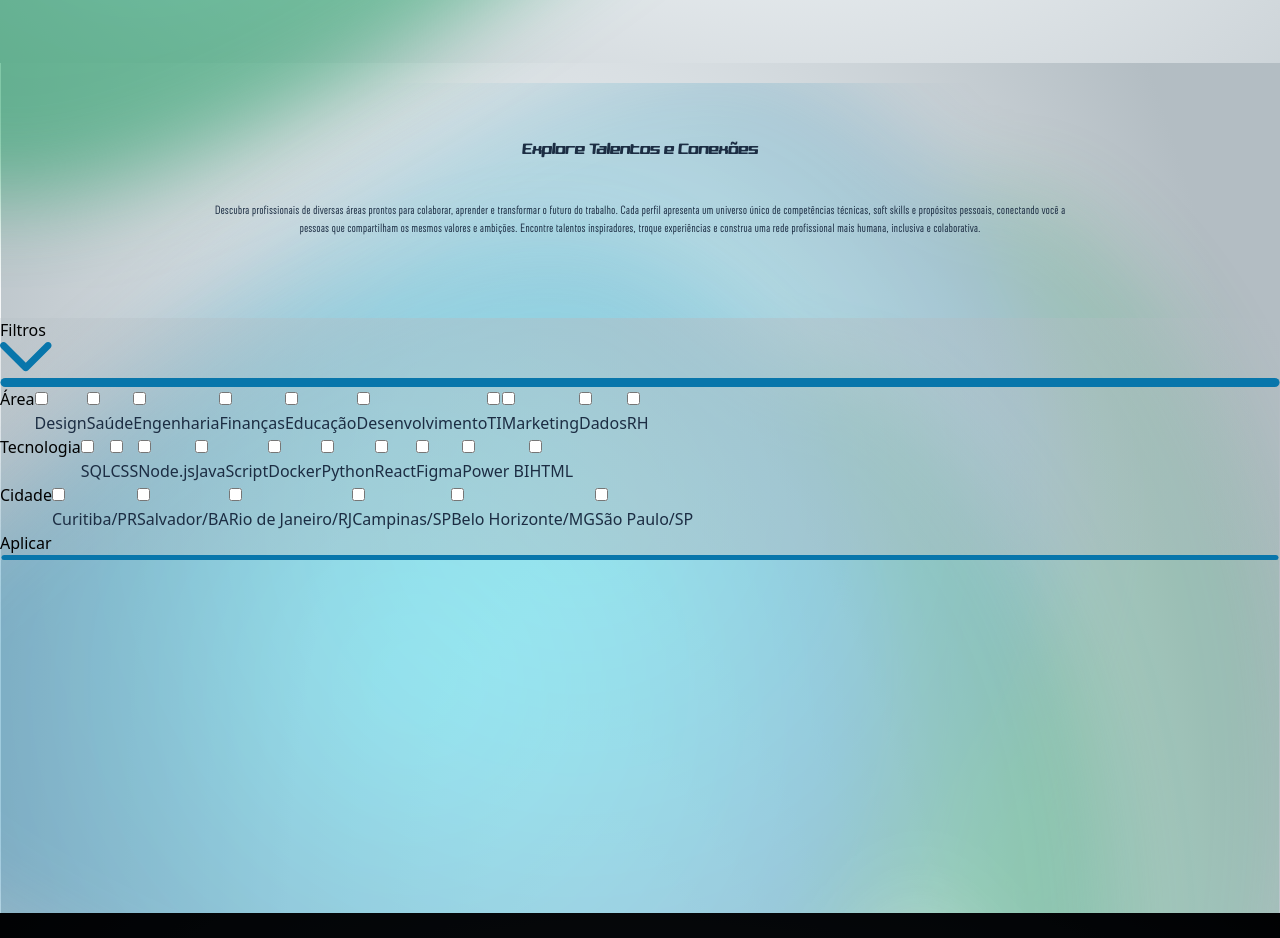
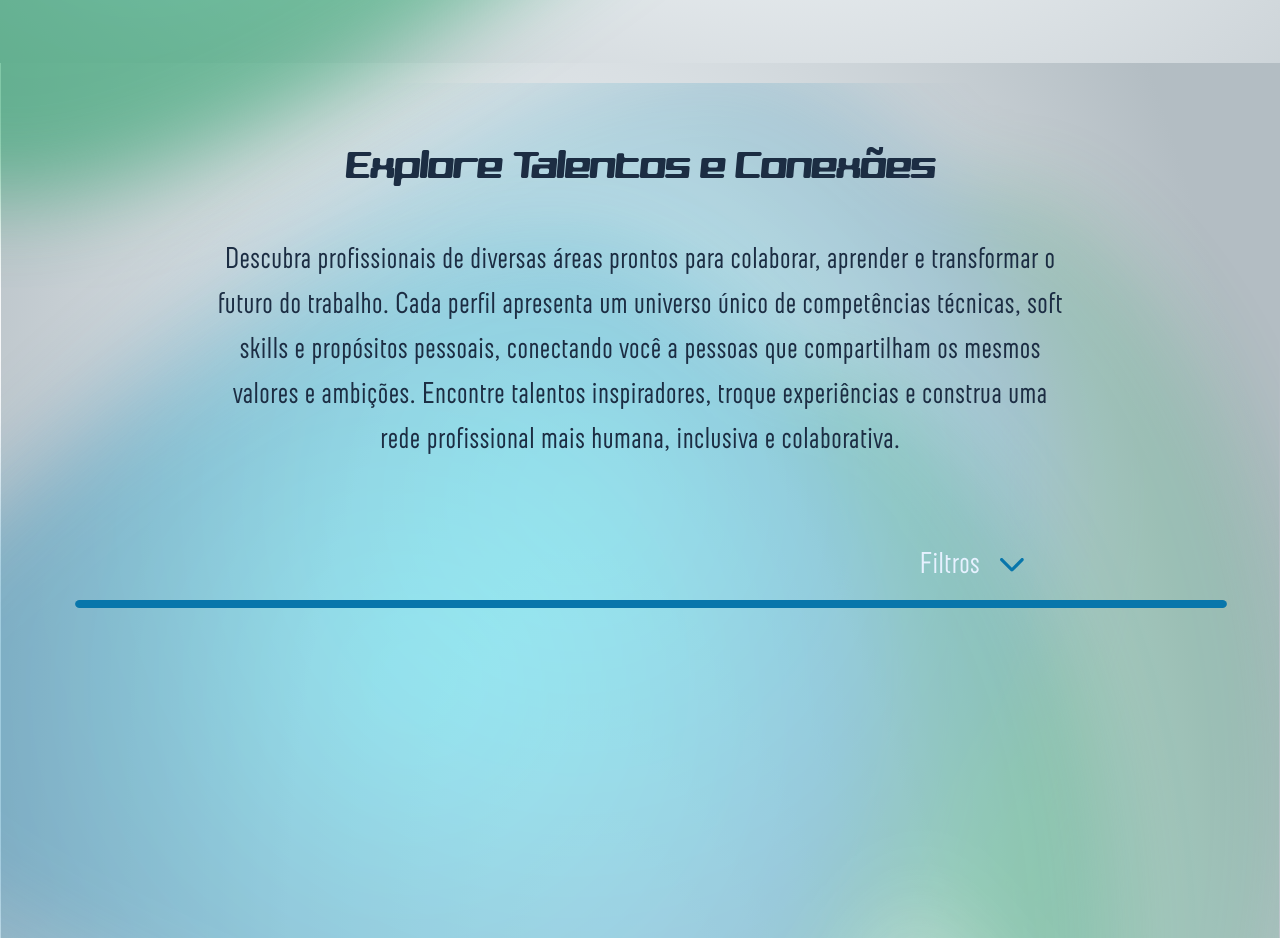
Before and after one commit to YasminAmorimAffonso/GlobalSolution02-2025, a React (Vite) app: page / in a window 1280 px wide. Shown: the part 1880-2818 px from the top of the page. Built offline with nearby package versions, Linux system fonts and the light colour scheme.

Commit message:
filtros modo claro

```diff
--- a/src/Home.css
+++ b/src/Home.css
@@ -1,3 +1,38 @@
+input[type="checkbox"] {
+
+    appearance: none;
+    -webkit-appearance: none;
+    background-color: transparent;
+    border: 2px solid #1C2D43;
+    width: 18px;
+    height: 18px;
+    border-radius: 4px;
+    cursor: pointer;
+    position: relative;
+
+
+
+}
+
+input[type="checkbox"]:checked {
+
+    background-color: #1C2D43;
+
+}
+
+
+input[type="checkbox"]:checked::after {
+
+    content: "✔";
+    color: white;
+    font-size: 17px;
+    position: absolute;
+    left: 2.75px;
+    top: -5px;
+
+}
+
+
 #secHero {
 
     background-image: url("/assets/imgs/fundoSecHero.svg");
@@ -13,7 +48,8 @@
 }
 
 
-#secMiddle, #secMiddleEscura {
+#secMiddle,
+#secMiddleEscura {
 
     img {
 
@@ -77,28 +113,126 @@
 
     background-size: cover;
 
-    h1, p {
+    h1,
+    p {
 
         color: #1C2D43;
 
     }
 
+    h4 {
 
-    #secFiltros {
+        font-family: "neubau";
+
+        color: #E6F1FF;
+
+        font-size: 25px;
+
+    }
+
+
+
+    #contentFiltros-home {
 
         background-image: url("/assets/imgs/fundoFiltros.svg");
 
         background-size: cover;
+        background-repeat: no-repeat;
+
+        h6 {
+
+            font-weight: bold;
+
+            font-size: 25px;
+
+        }
+
+        p {
+
+            font-size: 20px;
+
+        }
+
+
+        h6,
+        p {
+
+            font-family: "neubau";
+
+            color: #E6F1FF;
+
+        }
+
+
+        #buttonAplicar {
+
+            background-image: url("/assets/imgs/buttonAplicarFiltro.svg");
+
+            background-size: contain;
+            background-repeat: no-repeat;
+            background-position: center;
+
+            color: #E6F1FF;
+
+            font-weight: bold;
+
+        }
 
     }
-/*
-    #secFiltrosEscura {
+
+    #contentFiltrosEscuro-home {
 
         background-image: url("/assets/imgs/fundoFiltrosEscuro.svg");
 
         background-size: cover;
 
-    } */
+
+        h6 {
+
+            font-weight: bold;
+
+            font-size: 25px;
+
+        }
+
+        p {
+
+            font-size: 20px;
+
+        }
+
+
+        h6,
+        p {
+
+            font-family: "neubau";
+
+            color: #E6F1FF;
+
+        }
+
+
+        #buttonAplicarEscuro {
+
+            background-color: #0e9a59c4;
+
+            font-weight: bold;
+
+        }
+
+    }
+
+
+
+    #buttonAplicar:hover {
+
+        cursor: pointer;
+
+        scale: 110%;
+
+        transition: 0.3s;
+
+    }
 
 }
 
@@ -110,13 +244,15 @@
     background-position: -100px;
     background-size: cover;
 
-    h1, p {
+    h1,
+    p {
 
         color: #E6F1FF;
 
     }
 
 }
+
 
 
 @media (min-width: 768px) {
@@ -254,6 +390,43 @@
             }
 
         }
+
+        #secPerfis {
+
+            h1 {
+
+                font-size: 30px;
+
+            }
+
+            p {
+
+                font-size: 18px;
+
+            }
+
+            #secFiltros {
+
+
+                #linhaUpSecFiltros {
+
+                    width: 80%;
+
+                    margin-left: 100px;
+
+                }
+
+            }
+
+        }
+
+
+        #secPerfisEscura {
+
+            #secFiltrosEscura {}
+
+        }
+
 
     }
 
@@ -412,6 +585,75 @@
 
         }
 
+
+        #secPerfis {
+
+            h1 {
+
+                font-size: 40px;
+
+            }
+
+            >p {
+
+                font-size: 30px;
+
+            }
+
+            h4 {
+
+                font-size: 30px;
+
+            }
+
+            #secFiltros {
+
+
+                #linhaUpSecFiltros {
+
+                    width: 90%;
+
+                    margin-left: 75px;
+
+                }
+
+                #contentFiltros-home {
+
+                    div {
+
+                        margin-left: 30px;
+
+                        div {
+
+                            display: flex;
+
+                            align-items: baseline;
+
+                            height: 100%;
+
+                            p {
+
+                                font-size: 25px;
+
+                            }
+
+                        }
+
+                    }
+
+                }
+
+            }
+
+        }
+
+        #secPerfisEscura {
+
+            #secFiltrosEscura {}
+
+        }
+
+
     }
 
 }
--- a/src/Home.jsx
+++ b/src/Home.jsx
@@ -26,7 +26,10 @@ export default function Home() {
   const [linhaUpSecFiltros, setlinhaUpSecFiltros] = useState("/assets/imgs/linhaFiltrosClaro1.svg");
   const [linhaDownSecFiltros, setlinhaDownSecFiltros] = useState("/assets/imgs/linhaFiltrosClaro2.svg");
   const [arrowSecFiltros, setArrowSecFiltros] = useState("/assets/imgs/setaFiltrosClaro.svg");
+  const [colorButton, setColorButton] = useState("buttonAplicar");
   const [colorCard, setColorCard] = useState("card");
+  const [filtrosAberto, setFiltrosAberto] = useState(false);
+
 
   const areas = [...new Set(perfis.map(p => p.area))];
   const cidades = [...new Set(perfis.map(p => p.localizacao))];
@@ -66,6 +69,8 @@ export default function Home() {
 
         setArrowSecFiltros("/assets/imgs/setaFiltrosEscuro.svg");
 
+        setColorButton("buttonAplicarEscuro");
+
         setColorCard("cardEscuro");
 
       }
@@ -87,6 +92,8 @@ export default function Home() {
         setlinhaDownSecFiltros("/assets/imgs/linhaFiltrosClaro2.svg");
 
         setArrowSecFiltros("/assets/imgs/setaFiltrosClaro.svg");
+
+        setColorButton("buttonAplicar");
 
         setColorCard("card");
 
@@ -172,7 +179,7 @@ export default function Home() {
 
         <img id='forma2' src="/assets/imgs/Forma2.svg" alt="Forma 2" className='absolute w-[1000px] translate-y-[1100px] translate-x-[-75px] z-0' />
 
-        <div id={secPerfis} className='h-[1000px] -mb-[150px] flex flex-col items-center pt-[75px]'>
+        <div id={secPerfis} className='h-[1500px] -mb-[150px] flex flex-col items-center pt-[75px]'>
 
 
           <h1 className='font-[cyrovoid] z-1'>Explore Talentos e Conexões</h1>
@@ -183,31 +190,53 @@ export default function Home() {
             Encontre talentos inspiradores, troque experiências e construa uma rede profissional mais humana, inclusiva e colaborativa.</p>
 
 
-          <div id={secFiltros}>
+          <div id={secFiltros} className='z-1 w-screen'>
 
-            <div>
+            <div className='flex flex-row w-4/5 justify-end pb-3'>
 
-              <h4>Filtros</h4>
+              <h4 className='mr-5'>Filtros</h4>
 
-              <button><img src={arrowSecFiltros} alt="" /></button>
+              <button onClick={() => setFiltrosAberto(!filtrosAberto)} className="transition-transform duration-300"><img src={arrowSecFiltros} alt="Abrir Filtros" className={`w-6 h-6 transition-transform duration-300 ${filtrosAberto ? "rotate-180" : "rotate-0"}`} /></button>
 
             </div>
 
-            <img src={linhaUpSecFiltros} alt="" />
+            <img id='linhaUpSecFiltros' src={linhaUpSecFiltros} alt="" />
 
-            <div id="contentFiltros-home">
+            <div id={active === true ? "contentFiltrosEscuro-home" : "contentFiltros-home"} className={`flex flex-col justify-center overflow-hidden transition-all duration-500 rounded-xl ${filtrosAberto ? "max-h-none opacity-100 p-6" : "max-h-0 opacity-0 p-0 bg-transparent"}`}>
 
-              <div className='flex flex-wrap'>
+              <div className='w-screen flex flex-row flex-wrap justify-center items-center mt-10'>
 
-                <h6>Área</h6>
+                <div className='flex flex-wrap flex-col justify-around items-start h-50 w-[365px] mb-10'>
+
+                  <h6 className='mb-3'>Área</h6>
 
                   {areas.map((a) => (
 
-                  <div>
+                    <div className='flex flex-wrap items-center'>
 
                       <input type="checkbox" name="" idA={a} />
 
-                    <p>{a}</p>
+                      <p className='ml-2'>{a}</p>
+
+                    </div>
+
+                  ))}
+
+
+
+                </div>
+
+                <div className='flex flex-wrap flex-col justify-around items-start h-50 w-[310px] mb-10'>
+
+                  <h6 className='mb-3'>Tecnologia</h6>
+
+                  {tecnologias.map((t) => (
+
+                    <div className='flex flex-wrap items-center'>
+
+                      <input type="checkbox" name="" idT={t} />
+
+                      <p className='ml-2'>{t}</p>
 
                     </div>
 
@@ -215,17 +244,17 @@ export default function Home() {
 
                 </div>
 
-              <div className='flex flex-wrap'>
+                <div className='flex flex-wrap flex-col justify-around items-start h-43 w-[323px] mb-10'>
 
-                <h6>Tecnologia</h6>
+                  <h6 className='mb-3'>Cidade</h6>
 
-                {tecnologias.map((t) => (
+                  {cidades.map((c) => (
 
-                  <div>
+                    <div className='flex flex-wrap items-center'>
 
-                    <input type="checkbox" name="" idT={t} />
+                      <input type="checkbox" name="" idC={c} />
 
-                    <p>{t}</p>
+                      <p className='ml-2 w-[50px]'>{c}</p>
 
                     </div>
 
@@ -233,29 +262,12 @@ export default function Home() {
 
                 </div>
 
-              <div className='flex flex-wrap'>
-
-                <h6>Cidade</h6>
-
-                {cidades.map((c) => (
-
-                  <div>
-
-                    <input type="checkbox" name="" idC={c} />
-
-                    <p>{c}</p>
-
               </div>
 
-                ))}
-
-              </div>
+              <button id={colorButton} className='font-[neubau] p-5 mb-10 text-[20px]'>Aplicar</button>
 
 
-              <button>Aplicar</button>
-
-
-              <img src={linhaDownSecFiltros} alt="" />
+              <img src={linhaDownSecFiltros} alt="" className='-mb-[25px]' />
 
             </div>
 
```
Lines whose indentation alone changed are shown as unchanged.
